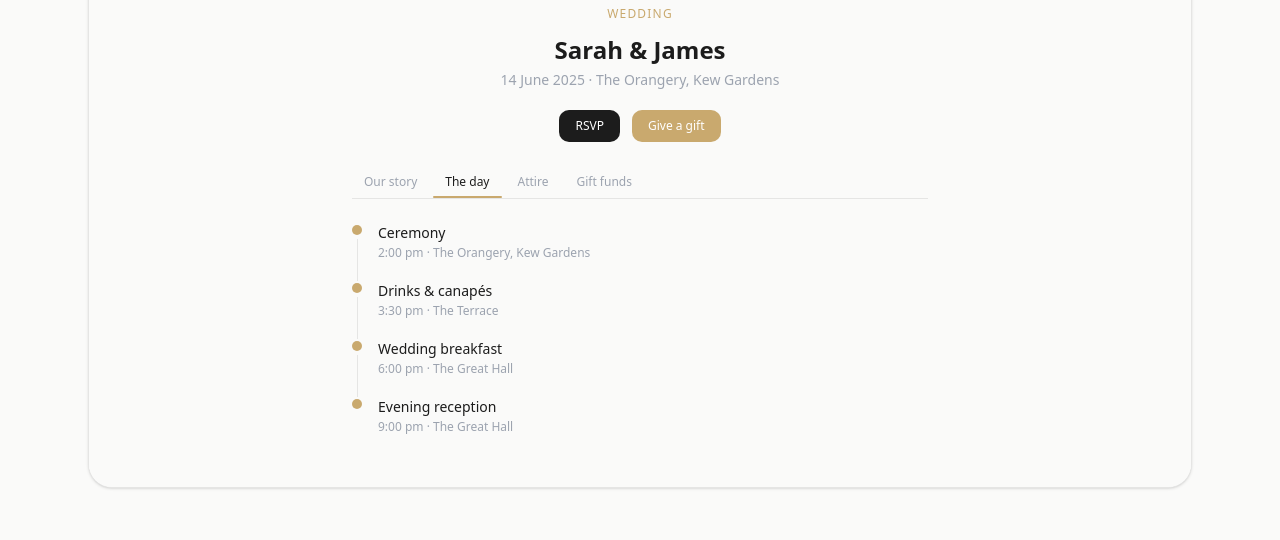
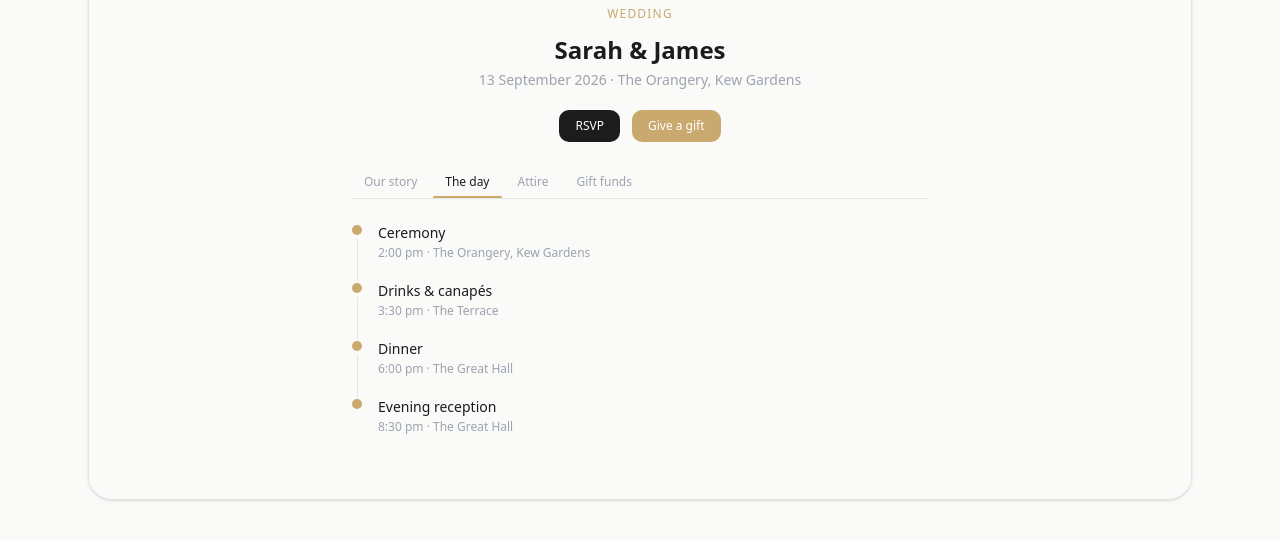
Before and after one commit to dkdanks/fond, a Next.js app: page / in a window 1280 px wide. Both pictures are taken after a click on the button "The day". Shown: the part 902-1442 px from the top of the page. Built offline with nearby package versions, Linux system fonts and the light colour scheme.

Commit message:
change to aud and small changes

```diff
--- a/src/app/(dashboard)/events/new/page.tsx
+++ b/src/app/(dashboard)/events/new/page.tsx
@@ -291,8 +291,8 @@ export default function NewEventPage() {
             >
               <p className="font-medium mb-1">How Fond earns</p>
               <p className="leading-relaxed text-xs">
-                Fond takes a <strong>4.5% fee</strong> from each contribution. If a guest contributes £100,
-                you receive £95.50. This is always shown clearly to guests before they pay.
+                Fond takes a <strong>4.5% fee</strong> from each contribution. If a guest contributes $100,
+                you receive $95.50. This is always shown clearly to guests before they pay.
               </p>
             </div>
           </div>
--- a/src/app/e/[slug]/page.tsx
+++ b/src/app/e/[slug]/page.tsx
@@ -121,7 +121,7 @@ export default async function PublicEventPage({ params }: { params: Promise<{ sl
             </p>
             {totalRaised > 0 && (
               <p className="text-xs mt-2 font-medium" style={{ color: accent }}>
-                £{(totalRaised / 100).toFixed(0)} raised so far
+                ${(totalRaised / 100).toFixed(0)} raised so far
               </p>
             )}
           </Link>
--- a/src/app/e/[slug]/registry/page.tsx
+++ b/src/app/e/[slug]/registry/page.tsx
@@ -72,7 +72,7 @@ export default function RegistryPage({ params }: { params: Promise<{ slug: strin
 
   async function handleSubmit(e: React.FormEvent) {
     e.preventDefault()
-    if (effectiveAmount < 100) { setError('Minimum contribution is £1.'); return }
+    if (effectiveAmount < 100) { setError('Minimum contribution is $1.'); return }
     setSubmitting(true)
     setError('')
 
--- a/src/components/marketing/product-preview.tsx
+++ b/src/components/marketing/product-preview.tsx
@@ -37,7 +37,7 @@ export function ProductPreview() {
           <div className="text-center mb-6">
             <p className="text-xs font-medium uppercase tracking-widest mb-3" style={{ color: '#C9A96E' }}>Wedding</p>
             <h2 className="text-2xl font-semibold mb-1" style={{ color: '#1C1C1C' }}>Sarah & James</h2>
-            <p className="text-sm mb-5" style={{ color: '#9CA3AF' }}>14 June 2025 · The Orangery, Kew Gardens</p>
+            <p className="text-sm mb-5" style={{ color: '#9CA3AF' }}>13 September 2026 · The Orangery, Kew Gardens</p>
             <div className="flex gap-3 justify-center">
               <div className="px-4 py-2 rounded-[10px] text-xs font-medium" style={{ background: '#1C1C1C', color: 'white' }}>RSVP</div>
               <div className="px-4 py-2 rounded-[10px] text-xs font-medium" style={{ background: '#C9A96E', color: 'white' }}>Give a gift</div>
@@ -71,7 +71,7 @@ export function ProductPreview() {
       </div>
 
       {/* Tab content */}
-      <div className="px-8 pb-8 pt-6" style={{ background: '#FAFAF9', minHeight: 220 }}>
+      <div className="px-8 pb-8 pt-6 overflow-hidden" style={{ background: '#FAFAF9', height: 300 }}>
         <div className="max-w-xl mx-auto">
 
           {tab === 'Our story' && (
@@ -101,8 +101,8 @@ export function ProductPreview() {
                 {[
                   { time: '2:00 pm', title: 'Ceremony', venue: 'The Orangery, Kew Gardens' },
                   { time: '3:30 pm', title: 'Drinks & canapés', venue: 'The Terrace' },
-                  { time: '6:00 pm', title: 'Wedding breakfast', venue: 'The Great Hall' },
-                  { time: '9:00 pm', title: 'Evening reception', venue: 'The Great Hall' },
+                  { time: '6:00 pm', title: 'Dinner', venue: 'The Great Hall' },
+                  { time: '8:30 pm', title: 'Evening reception', venue: 'The Great Hall' },
                 ].map((item, idx, arr) => (
                   <div key={item.title} className="flex gap-4">
                     <div className="flex flex-col items-center flex-shrink-0">
@@ -138,8 +138,8 @@ export function ProductPreview() {
             <div>
               <div className="grid grid-cols-2 gap-3">
                 {[
-                  { label: 'Honeymoon', sub: 'Two weeks in Japan', raised: 1240, target: 3000, img: '/images/jet.jpg', pos: 'center 40%' },
-                  { label: 'Our first home', sub: 'Kitchen renovation', raised: 890, target: 2500, img: '/images/cabin.jpg', pos: 'center 60%' },
+                  { label: 'Honeymoon', sub: 'Two weeks in Japan', raised: 1850, target: 6000, img: '/images/jet.jpg', pos: 'center 40%' },
+                  { label: 'Our first home', sub: 'Kitchen renovation', raised: 1200, target: 4500, img: '/images/cabin.jpg', pos: 'center 60%' },
                 ].map((fund) => (
                   <div key={fund.label} className="rounded-xl border overflow-hidden" style={{ background: 'white', borderColor: '#E5E5E4' }}>
                     <div className="h-20 overflow-hidden">
@@ -156,7 +156,7 @@ export function ProductPreview() {
                       <div className="h-1 rounded-full" style={{ background: '#F4F4F3' }}>
                         <div className="h-full rounded-full" style={{ width: `${Math.round((fund.raised / fund.target) * 100)}%`, background: '#C9A96E' }} />
                       </div>
-                      <p className="text-xs mt-1" style={{ color: '#9CA3AF' }}>£{fund.raised} raised</p>
+                      <p className="text-xs mt-1" style={{ color: '#9CA3AF' }}>${fund.raised} raised</p>
                     </div>
                   </div>
                 ))}
--- a/src/lib/stripe.ts
+++ b/src/lib/stripe.ts
@@ -14,6 +14,6 @@ export function calculateFee(amountPence: number): number {
 
 // Placeholder — replace with real Stripe PaymentIntent creation
 export async function createMockPaymentIntent(amountPence: number) {
-  console.log(`[Stripe mock] Would create PaymentIntent for £${(amountPence / 100).toFixed(2)}`)
+  console.log(`[Stripe mock] Would create PaymentIntent for $${(amountPence / 100).toFixed(2)}`)
   return { id: `mock_pi_${Date.now()}`, status: 'succeeded' }
 }
--- a/src/types/index.ts
+++ b/src/types/index.ts
@@ -138,6 +138,6 @@ export function calculateFee(amountPence: number): number {
   return Math.round(amountPence * FOND_FEE_RATE)
 }
 
-export function formatCurrency(pence: number): string {
-  return `£${(pence / 100).toFixed(2)}`
+export function formatCurrency(cents: number): string {
+  return `$${(cents / 100).toFixed(2)}`
 }
```
